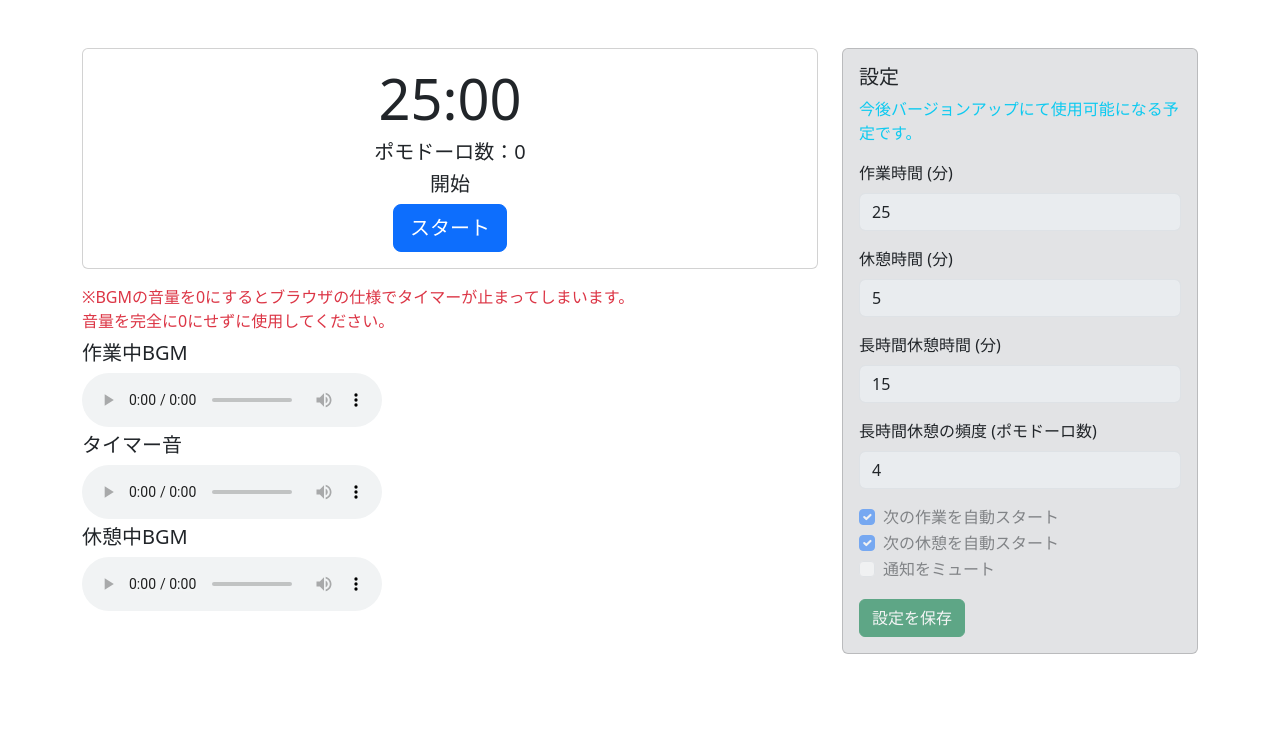
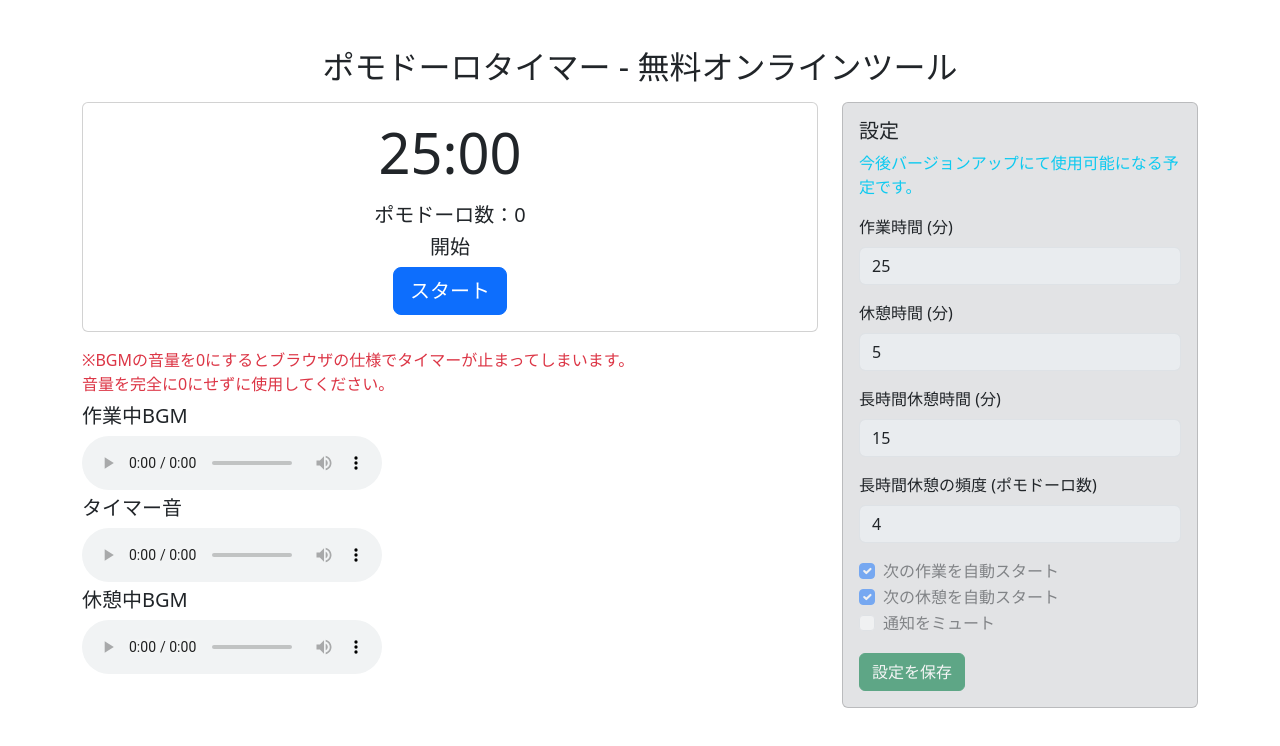
Before and after one commit to FujimotoMasahiro/PomodoroTimer, a plain HTML site: page index.html in a window 1280 px wide. Drawn offline with nearby package versions, Linux system fonts and the light colour scheme.

Commit message:
・SEO対策(簡易)

```diff
--- a/index.html
+++ b/index.html
@@ -4,7 +4,8 @@
 <head>
     <meta charset="UTF-8">
     <meta name="viewport" content="width=device-width, initial-scale=1.0">
-    <title>ポモドーロタイマー</title>
+    <title>ポモドーロタイマー | 無料で使える集中力アップツール</title>
+    <meta name="description" content="ポモドーロタイマーは、作業効率を向上させるための無料オンラインツールです。シンプルで使いやすく、時間管理をサポートします。">
     <link rel="icon" type="image/png" sizes="32x32" href="img/favicon.png">
     <!-- Bootstrap CSS -->
     <link href="https://cdn.jsdelivr.net/npm/bootstrap@5.3.0/dist/css/bootstrap.min.css" rel="stylesheet">
@@ -13,11 +14,14 @@
 <body>
     <div class="container mt-5">
         <div class="row">
+            <h1 class="h2 text-sm-center mb-3">ポモドーロタイマー - 無料オンラインツール</h1>
+        </div>
+        <div class="row">
             <!-- Timer Section -->
             <div class="col-md-8">
                 <div class="card">
                     <div class="card-body text-center">
-                        <h1 id="timer" class="display-4">25:00</h1>
+                        <p id="timer" class="display-4">25:00</p>
                         <p class="h5">ポモドーロ数：<span id="cycles">0</span></p>
                         <p id="status" class="h5">作業中</p>
                         <button id="start-btn" class="btn btn-primary btn-lg"
```
